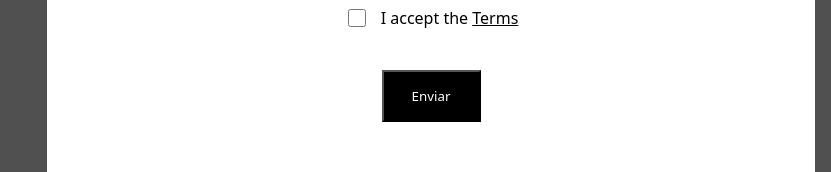
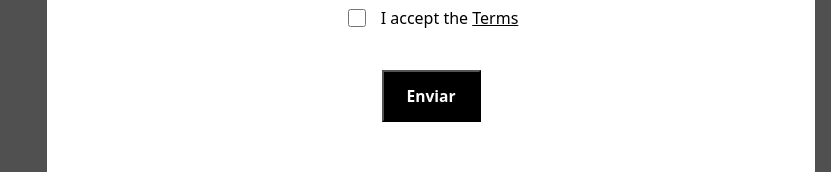
Before and after one commit to xsalles/emailjs, a React (Vite) app: page / in a window 1280 px wide. Shown: the part 712-884 px from the top of the page, without its empty margins (449-1280 px from the left). Built offline with nearby package versions, Linux system fonts and the light colour scheme.

Commit message:
feat: installed dependences of emailjs and configurated him to send email for my gmail.

```diff
--- a/package.json
+++ b/package.json
@@ -10,6 +10,7 @@
     "preview": "vite preview"
   },
   "dependencies": {
+    "@emailjs/browser": "^4.3.3",
     "react": "^18.3.1",
     "react-dom": "^18.3.1",
     "styled-components": "^6.1.11"
--- a/src/components/Contact/index.jsx
+++ b/src/components/Contact/index.jsx
@@ -1,17 +1,45 @@
 import styles from "../styles.module.css";
 import { useState } from "react";
+import emailjs from "@emailjs/browser";
 
 export default function Contact() {
+  const [name, setName] = useState("");
+  const [email, setEmail] = useState("");
+  const [message, setMessage] = useState("");
 
-  const [name, setName] = useState('');
-  const [email, setEmail] = useState('');
-  const [message, setMessage] = useState('');
+  function sendEmail(e) {
+    e.preventDefault();
 
-  const clearText = () => {
-    setName(' ');
-    setEmail(' ');
-    setMessage(' ');
-  };
+    if (name === "" || email === "" || message === "") {
+      alert("Preencha todos os campos!");
+      return;
+    }
+
+    const templateParams = {
+      from_name: name,
+      message: message,
+      email: email,
+    };
+
+    emailjs
+      .send(
+        "service_k9tu0oo",
+        "template_f88z08c",
+        templateParams,
+        "wP0sveAxxoQ9X4vq5"
+      )
+      .then(
+        (response) => {
+          alert("EMAIL ENVIADO", response.status, response.text);
+          setName("");
+          setEmail("");
+          setMessage("");
+        },
+        (error) => {
+          alert("ERRO:", error);
+        }
+      );
+  }
 
   return (
     <div className={styles.container}>
@@ -23,23 +51,25 @@ export default function Contact() {
         </p>
         <form className={styles.formContainer}>
           <label htmlFor="name">Name</label>
-          <textarea
+          <input
             onChange={(e) => setName(e.target.value)}
             className={styles.textArea}
             name="name"
             value={name}
             id="name"
-          ></textarea>
+            type="text"
+          ></input>
           <label className={styles.space} htmlFor="email">
             Email
           </label>
-          <textarea
+          <input
             onChange={(e) => setEmail(e.target.value)}
             className={styles.textArea}
             value={email}
             name="email"
             id="email"
-          ></textarea>
+            type="text"
+          ></input>
           <label className={styles.space} htmlFor="message">
             Message
           </label>
@@ -61,9 +91,7 @@ export default function Contact() {
             </a>
           </label>
         </div>
-        <button type="submit" onClick={clearText} className={styles.button}>
-          Enviar
-        </button>
+        <button onClick={sendEmail} type="submit" className={styles.button}><h3>Enviar</h3></button>
       </div>
     </div>
   );
```
Also changed, not shown: 1 other file (tests, documents, lock files or other folders).
